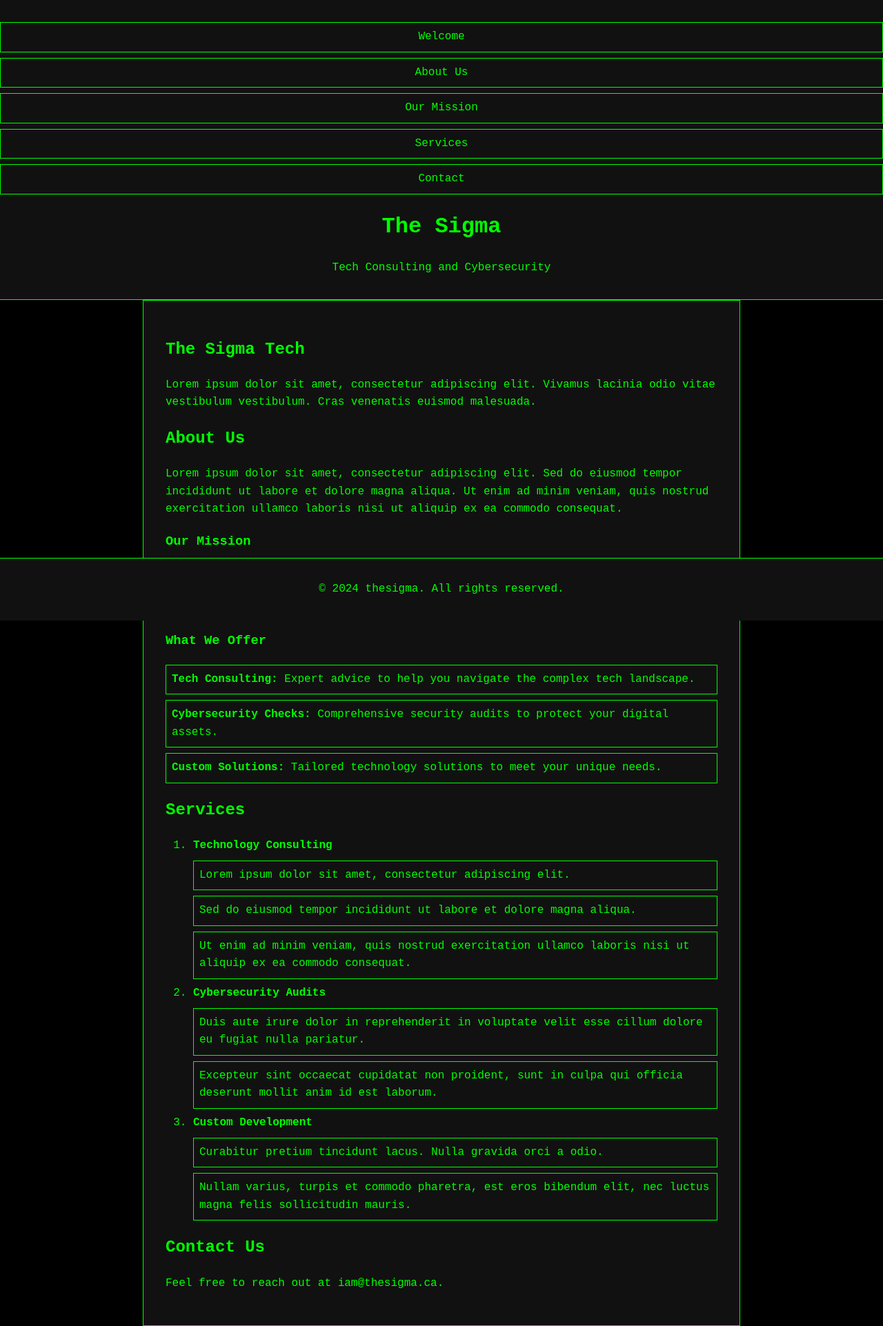
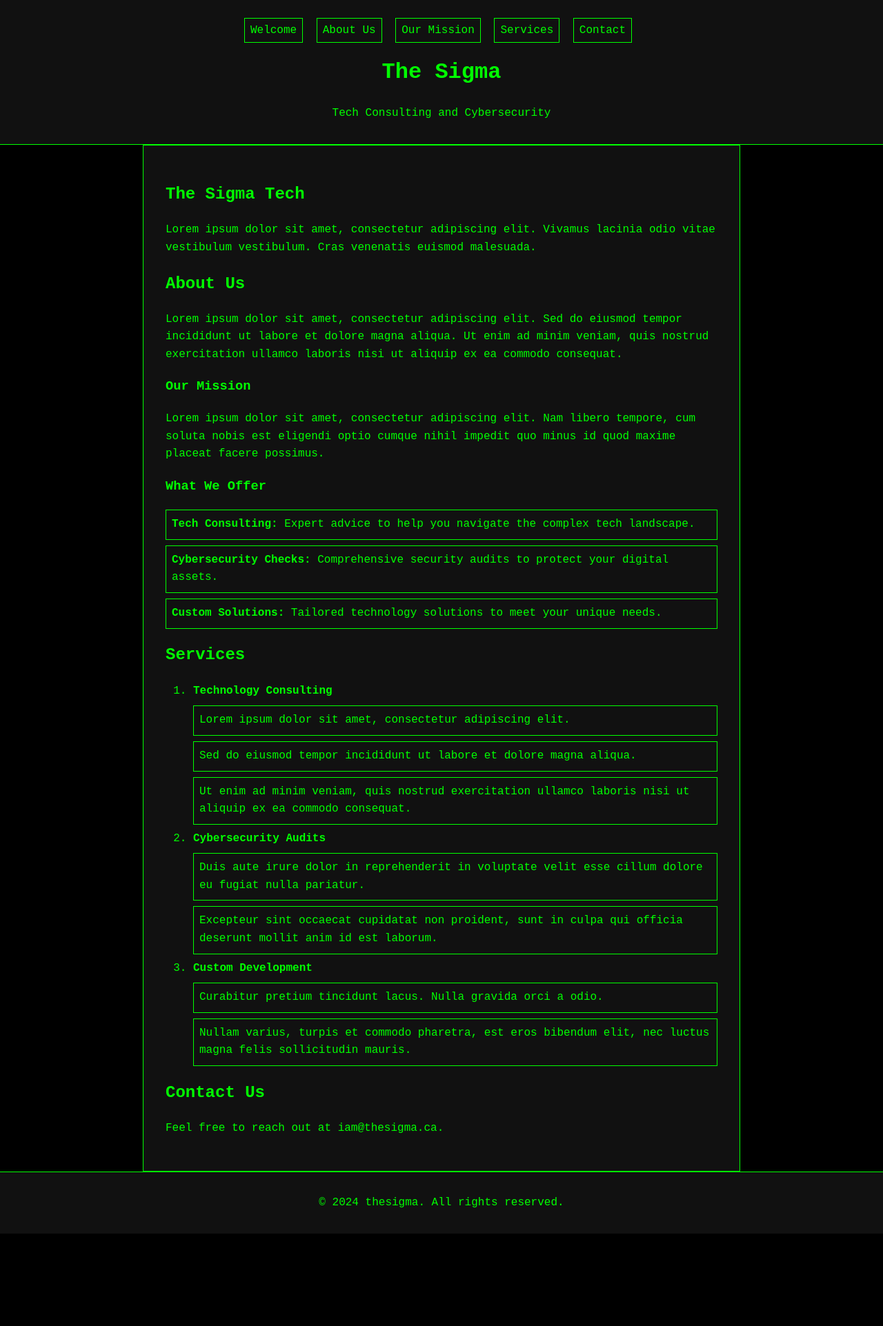
Before and after one commit to iamthesigma/iamthesigma.github.io, a Jekyll site: the page thesigma.ca-jekyll-site/index.html, which Jekyll copies as it is, in a window 1280 px wide. Shown: the whole page at 69% size. Built offline with Jekyll 4.4.1, drawn with Linux system fonts in a browser that asks for light colours; after the commit the page ends 1789 px from its top, so only the background shows below that.

Commit message:
Update style.css

```diff
--- a/thesigma.ca-jekyll-site/assets/css/style.css
+++ b/thesigma.ca-jekyll-site/assets/css/style.css
@@ -5,6 +5,9 @@ body {
     padding: 0;
     background: #000;
     color: #00ff00;
+    display: flex;
+    flex-direction: column;
+    min-height: 100vh;
 }
 
 header {
@@ -15,7 +18,27 @@ header {
     border-bottom: 1px solid #00ff00;
 }
 
+header nav ul {
+    list-style: none;
+    padding: 0;
+}
+
+header nav ul li {
+    display: inline;
+    margin-right: 10px;
+}
+
+header nav ul li a {
+    color: #00ff00;
+    text-decoration: none;
+}
+
+header nav ul li a:hover {
+    text-decoration: underline;
+}
+
 main {
+    flex: 1;
     padding: 2em;
     max-width: 800px;
     margin: 0 auto;
@@ -29,12 +52,10 @@ footer {
     text-align: center;
     padding: 1em 0;
     border-top: 1px solid #00ff00;
-    position: absolute;
-    bottom: 0;
     width: 100%;
 }
 
-h1, h2 {
+h1, h2, h3 {
     color: #00ff00;
 }
 
```
